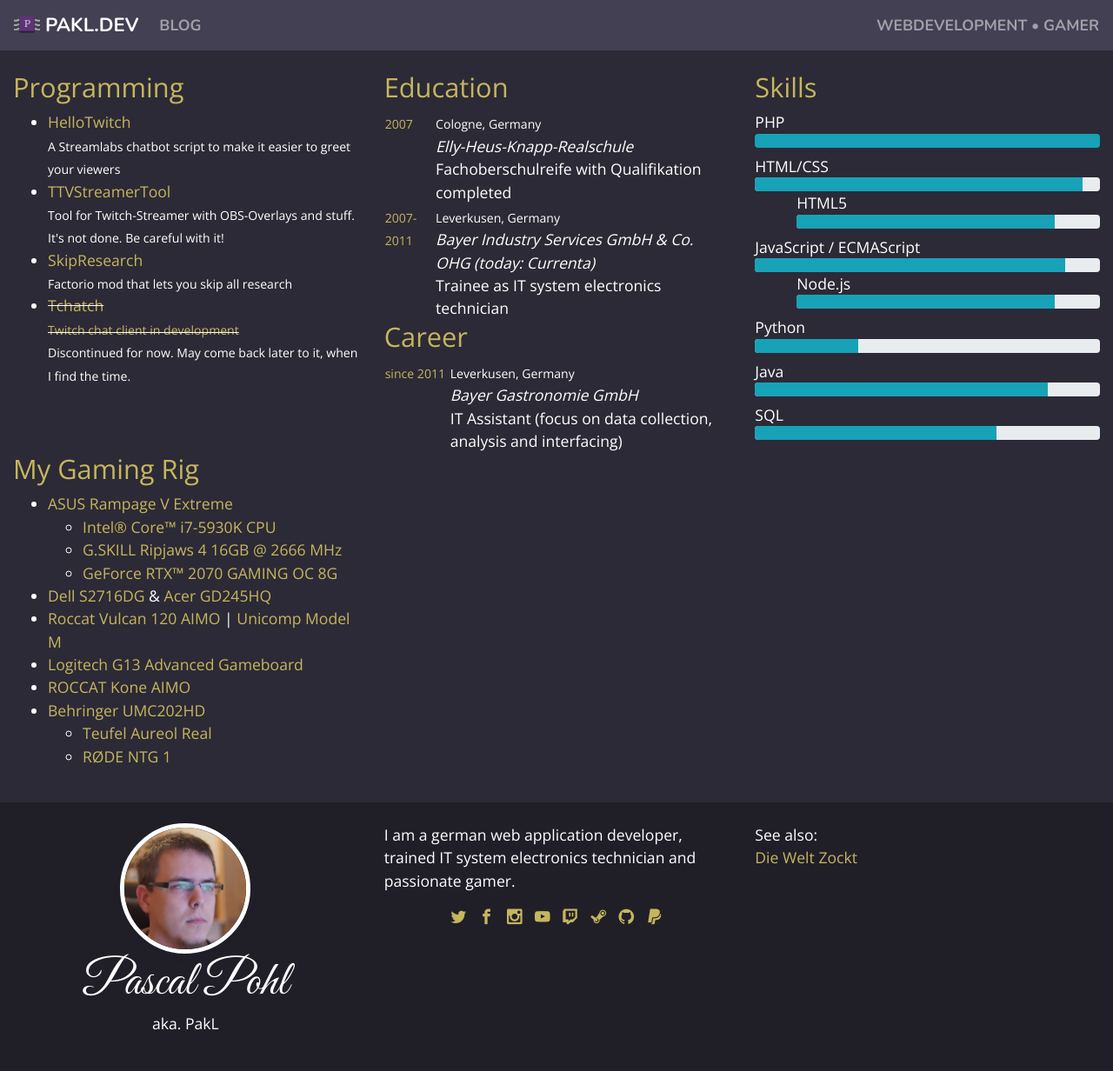
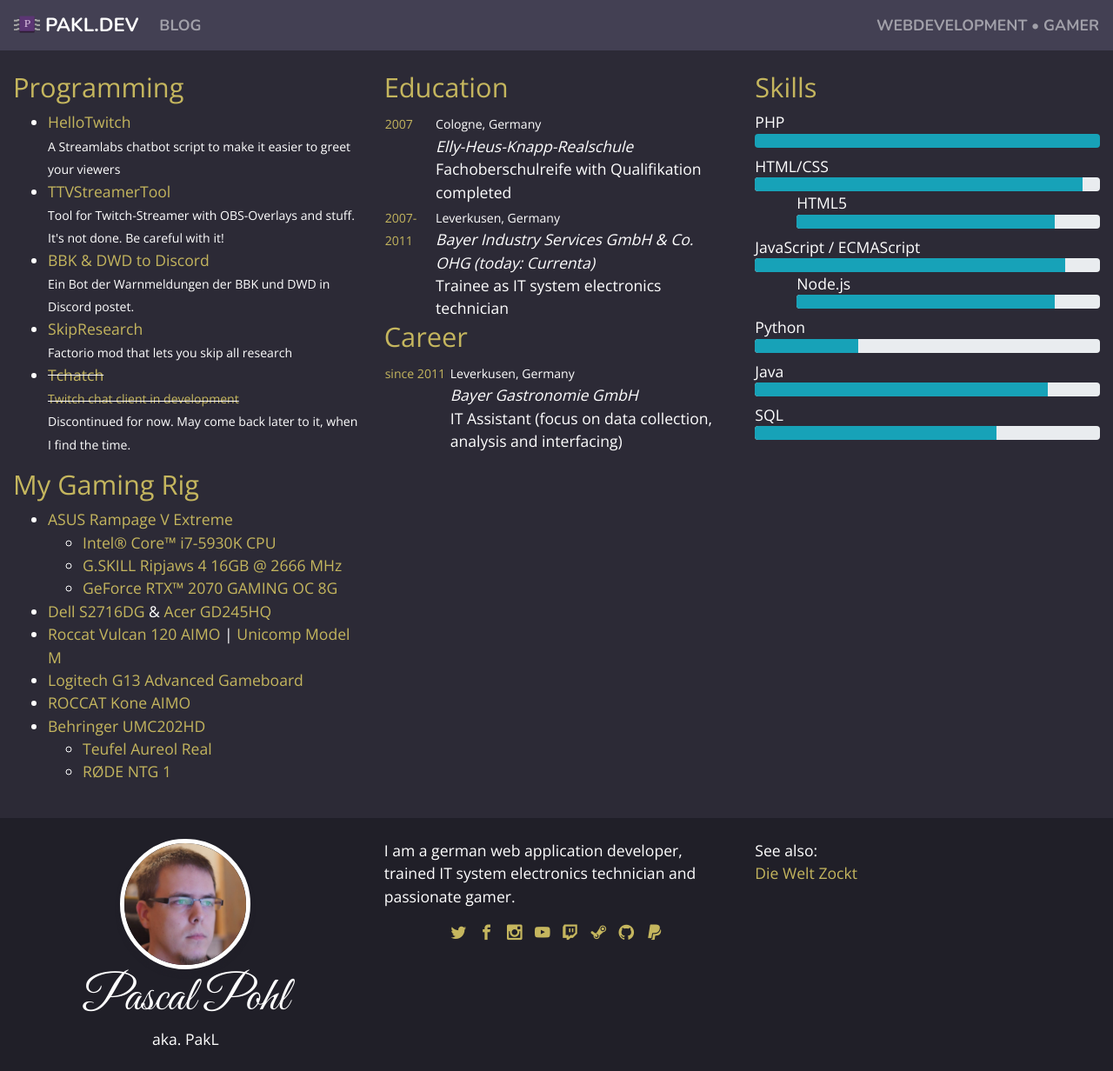
Before and after one commit to PakL/pakl.github.io, a Jekyll site: the page built from index.html, in a window 1280 px wide. Shown: the whole page at 87% size. Built offline with Jekyll 4.4.1, drawn with Linux system fonts in a browser that asks for light colours; some web fonts are replaced.

Commit message:
Added bbk-dwd-to-discord as project

```diff
--- a/index.html
+++ b/index.html
@@ -9,6 +9,7 @@
 			<ul>
 				<li><a href="https://github.com/PakL/HelloTwitch" target="_blank">HelloTwitch</a><br><small>A Streamlabs chatbot script to make it easier to greet your viewers </small></li>
 				<li><a href="/TTVStreamerTool/" target="_blank">TTVStreamerTool</a><br><small>Tool for Twitch-Streamer with OBS-Overlays and stuff. It's not done. Be careful with it!</small></li>
+				<li><a href="https://github.com/PakL/bbk-dwd-to-discord">BBK & DWD to Discord</a><br><small>Ein Bot der Warnmeldungen der BBK und DWD in Discord postet.</small></li>
 				<li><a href="https://github.com/PakL/SkipResearch-Factorio" target="_blank">SkipResearch</a><br><small>Factorio mod that lets you skip all research</small></li>
 				<li><del><a href="https://github.com/PakL/Tchatch" target="_blank">Tchatch<br><small>Twitch chat client in development</small></a></del><br><small>Discontinued for now. May come back later to it, when I find the time.</small></li>
 			</ul>
```
